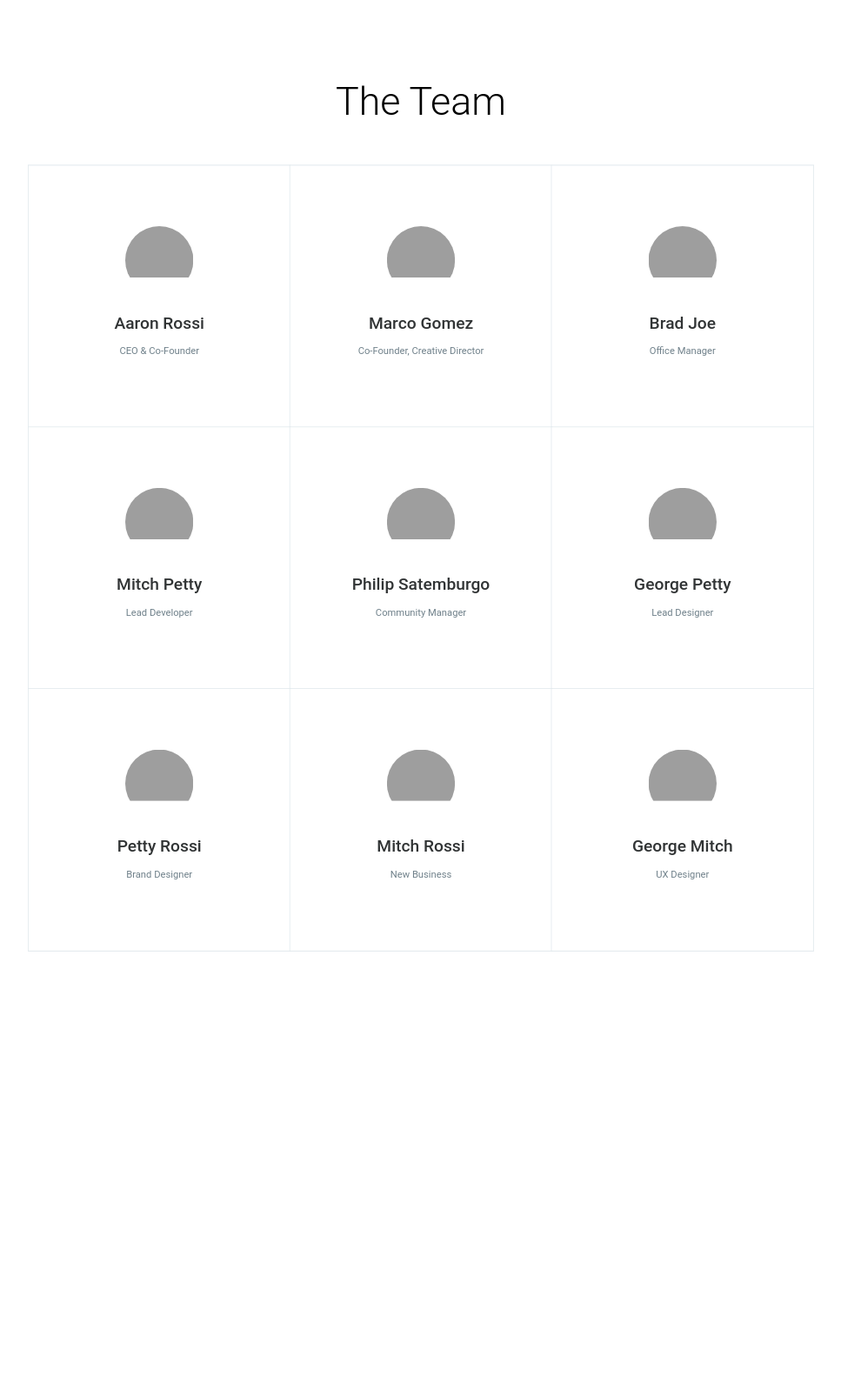
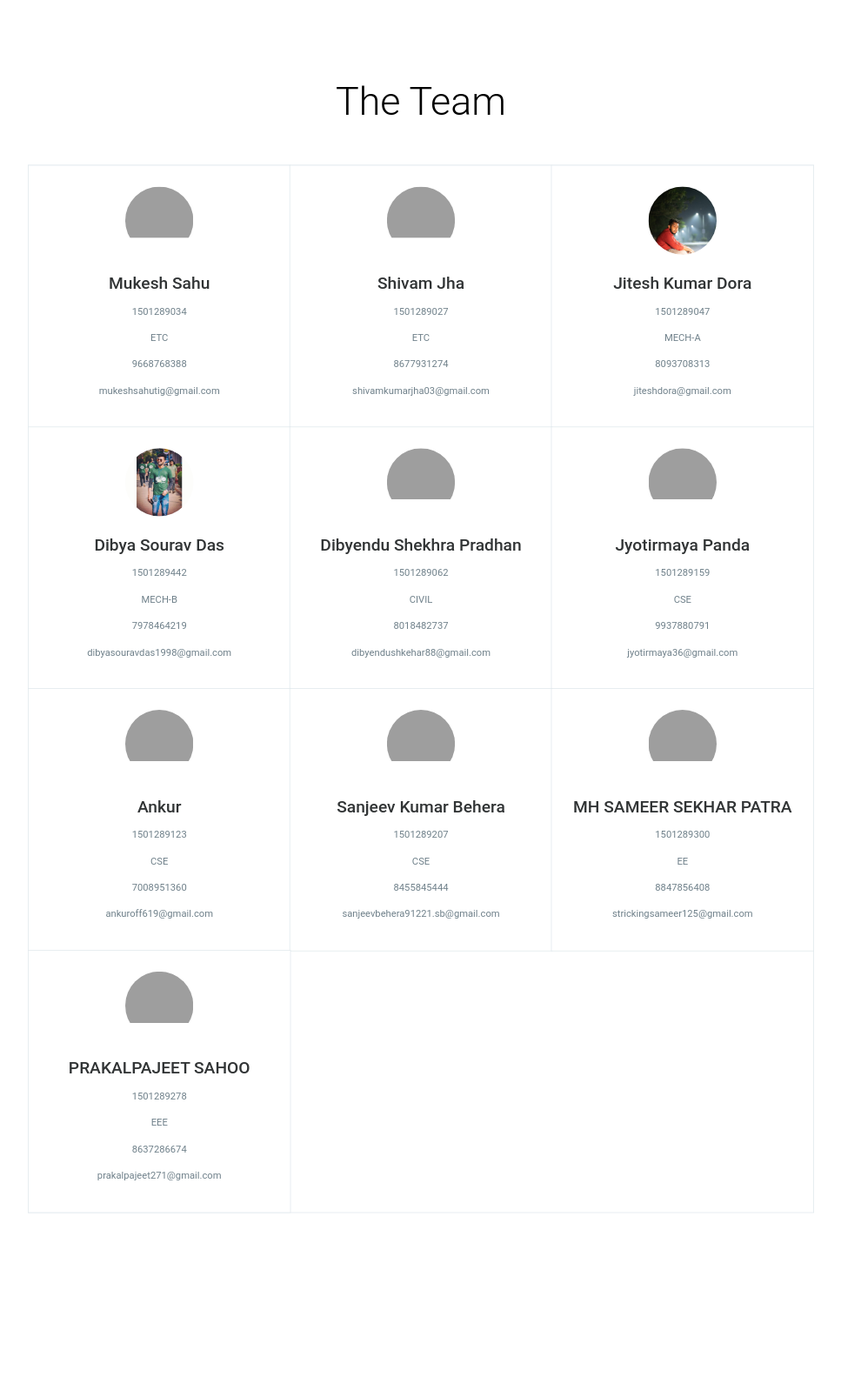
Before and after one commit to pseudo-sm/Udayan2k19, a Django app: a page that uses Udayan/templates/core.html in a window 1280 px wide. Shown: the top 1606 px of the page at 87% size, without its empty margins (156-1123 px from the left). Before the commit the page ends 1094 px from the top, so only its background shows below. Run offline with Django 3.2, Linux system fonts and the light colour scheme; grey boxes are pictures that could not be loaded.

Commit message:
Added Committee org

```diff
--- a/Udayan/templates/core.html
+++ b/Udayan/templates/core.html
@@ -206,8 +206,11 @@
     <div class="at-column">
       <div class="at-user">
         <div class="at-user__avatar"><img src="https://s3.amazonaws.com/uifaces/faces/twitter/adhamdannaway/128.jpg"/></div>
-        <div class="at-user__name">Aaron Rossi</div>
-        <div class="at-user__title">CEO &amp; Co-Founder</div>
+        <div class="at-user__name">Mukesh Sahu</div>
+        <div class="at-user__title">1501289034</div>
+        <div class="at-user__title">ETC</div>
+        <div class="at-user__title">9668768388</div>
+        <div class="at-user__title">mukeshsahutig@gmail.com</div>
         <ul class="at-social">
           <li class="at-social__item"><a href="">
               <svg viewBox="0 0 24 24" width="18" height="18" xmlns="http://www.w3.org/2000/svg">
@@ -226,9 +229,12 @@
     </div>
     <div class="at-column">
       <div class="at-user">
-        <div class="at-user__avatar"><img src="https://s3.amazonaws.com/uifaces/faces/twitter/rem/128.jpg"/></div>
-        <div class="at-user__name">Marco Gomez</div>
-        <div class="at-user__title">Co-Founder, Creative Director</div>
+        <div class="at-user__avatar"><img src="https://s3.amazonaws.com/uifaces/faces/twitter/adhamdannaway/128.jpg"/></div>
+        <div class="at-user__name">Shivam  Jha</div>
+        <div class="at-user__title">1501289027</div>
+        <div class="at-user__title">ETC</div>
+        <div class="at-user__title">8677931274</div>
+        <div class="at-user__title">shivamkumarjha03@gmail.com</div>
         <ul class="at-social">
           <li class="at-social__item"><a href="">
               <svg viewBox="0 0 24 24" width="18" height="18" xmlns="http://www.w3.org/2000/svg">
@@ -247,9 +253,12 @@
     </div>
     <div class="at-column">
       <div class="at-user">
-        <div class="at-user__avatar"><img src="https://s3.amazonaws.com/uifaces/faces/twitter/boheme/128.jpg"/></div>
-        <div class="at-user__name">Brad Joe</div>
-        <div class="at-user__title">Office Manager</div>
+        <div class="at-user__avatar"><img src="../static/Assets/Images/Committee/Jitesh Kumar Dora.jpg"/></div>
+        <div class="at-user__name">Jitesh Kumar Dora</div>
+        <div class="at-user__title">1501289047</div>
+        <div class="at-user__title">MECH-A</div>
+        <div class="at-user__title">8093708313</div>
+        <div class="at-user__title">jiteshdora@gmail.com</div>
         <ul class="at-social">
           <li class="at-social__item"><a href="">
               <svg viewBox="0 0 24 24" width="18" height="18" xmlns="http://www.w3.org/2000/svg">
@@ -268,9 +277,12 @@
     </div>
     <div class="at-column">
       <div class="at-user">
-        <div class="at-user__avatar"><img src="https://s3.amazonaws.com/uifaces/faces/twitter/ok/128.jpg"/></div>
-        <div class="at-user__name">Mitch Petty</div>
-        <div class="at-user__title">Lead Developer</div>
+        <div class="at-user__avatar"><img src="../static/Assets/Images/Committee/Dibyasourav Das.jpg"/></div>
+        <div class="at-user__name">Dibya Sourav Das</div>
+        <div class="at-user__title">1501289442</div>
+        <div class="at-user__title">MECH-B</div>
+        <div class="at-user__title">7978464219</div>
+        <div class="at-user__title">dibyasouravdas1998@gmail.com</div>
         <ul class="at-social">
           <li class="at-social__item"><a href="">
               <svg viewBox="0 0 24 24" width="18" height="18" xmlns="http://www.w3.org/2000/svg">
@@ -289,9 +301,12 @@
     </div>
     <div class="at-column">
       <div class="at-user">
-        <div class="at-user__avatar"><img src="https://s3.amazonaws.com/uifaces/faces/twitter/jsa/128.jpg"/></div>
-        <div class="at-user__name">Philip Satemburgo</div>
-        <div class="at-user__title">Community Manager</div>
+        <div class="at-user__avatar"><img src="https://s3.amazonaws.com/uifaces/faces/twitter/adhamdannaway/128.jpg"/></div>
+        <div class="at-user__name">Dibyendu Shekhra Pradhan</div>
+        <div class="at-user__title">1501289062</div>
+        <div class="at-user__title">CIVIL</div>
+        <div class="at-user__title">8018482737</div>
+        <div class="at-user__title">dibyendushkehar88@gmail.com</div>
         <ul class="at-social">
           <li class="at-social__item"><a href="">
               <svg viewBox="0 0 24 24" width="18" height="18" xmlns="http://www.w3.org/2000/svg">
@@ -308,11 +323,15 @@
         </ul>
       </div>
     </div>
+
     <div class="at-column">
       <div class="at-user">
-        <div class="at-user__avatar"><img src="https://s3.amazonaws.com/uifaces/faces/twitter/marcogomes/128.jpg"/></div>
-        <div class="at-user__name">George Petty</div>
-        <div class="at-user__title">Lead Designer</div>
+        <div class="at-user__avatar"><img src="https://s3.amazonaws.com/uifaces/faces/twitter/adhamdannaway/128.jpg"/></div>
+        <div class="at-user__name">Jyotirmaya Panda</div>
+        <div class="at-user__title">1501289159</div>
+        <div class="at-user__title">CSE</div>
+        <div class="at-user__title">9937880791</div>
+        <div class="at-user__title">jyotirmaya36@gmail.com</div>
         <ul class="at-social">
           <li class="at-social__item"><a href="">
               <svg viewBox="0 0 24 24" width="18" height="18" xmlns="http://www.w3.org/2000/svg">
@@ -329,11 +348,15 @@
         </ul>
       </div>
     </div>
-    <div class="at-column">
+
+      <div class="at-column">
       <div class="at-user">
-        <div class="at-user__avatar"><img src="https://s3.amazonaws.com/uifaces/faces/twitter/dancounsell/128.jpg"/></div>
-        <div class="at-user__name">Petty Rossi</div>
-        <div class="at-user__title">Brand Designer</div>
+        <div class="at-user__avatar"><img src="https://s3.amazonaws.com/uifaces/faces/twitter/adhamdannaway/128.jpg"/></div>
+        <div class="at-user__name">Ankur</div>
+        <div class="at-user__title">1501289123</div>
+        <div class="at-user__title">CSE</div>
+        <div class="at-user__title">7008951360</div>
+        <div class="at-user__title">ankuroff619@gmail.com</div>
         <ul class="at-social">
           <li class="at-social__item"><a href="">
               <svg viewBox="0 0 24 24" width="18" height="18" xmlns="http://www.w3.org/2000/svg">
@@ -350,11 +373,15 @@
         </ul>
       </div>
     </div>
-    <div class="at-column">
+
+      <div class="at-column">
       <div class="at-user">
-        <div class="at-user__avatar"><img src="https://s3.amazonaws.com/uifaces/faces/twitter/kolage/128.jpg"/></div>
-        <div class="at-user__name">Mitch Rossi</div>
-        <div class="at-user__title">New Business</div>
+        <div class="at-user__avatar"><img src="https://s3.amazonaws.com/uifaces/faces/twitter/adhamdannaway/128.jpg"/></div>
+        <div class="at-user__name">Sanjeev Kumar Behera</div>
+        <div class="at-user__title">1501289207</div>
+        <div class="at-user__title">CSE</div>
+        <div class="at-user__title">8455845444</div>
+        <div class="at-user__title">sanjeevbehera91221.sb@gmail.com</div>
         <ul class="at-social">
           <li class="at-social__item"><a href="">
               <svg viewBox="0 0 24 24" width="18" height="18" xmlns="http://www.w3.org/2000/svg">
@@ -371,11 +398,15 @@
         </ul>
       </div>
     </div>
-    <div class="at-column">
+
+   <div class="at-column">
       <div class="at-user">
-        <div class="at-user__avatar"><img src="https://s3.amazonaws.com/uifaces/faces/twitter/tonychester/128.jpg"/></div>
-        <div class="at-user__name">George Mitch</div>
-        <div class="at-user__title">UX Designer</div>
+        <div class="at-user__avatar"><img src="https://s3.amazonaws.com/uifaces/faces/twitter/adhamdannaway/128.jpg"/></div>
+        <div class="at-user__name">MH SAMEER SEKHAR PATRA</div>
+        <div class="at-user__title">1501289300</div>
+        <div class="at-user__title">EE</div>
+        <div class="at-user__title">8847856408</div>
+        <div class="at-user__title">strickingsameer125@gmail.com</div>
         <ul class="at-social">
           <li class="at-social__item"><a href="">
               <svg viewBox="0 0 24 24" width="18" height="18" xmlns="http://www.w3.org/2000/svg">
@@ -392,6 +423,32 @@
         </ul>
       </div>
     </div>
+
+      <div class="at-column">
+      <div class="at-user">
+        <div class="at-user__avatar"><img src="../static/Assets/Images/Committee/Prakalpajeet.jpg"/></div>
+        <div class="at-user__name">PRAKALPAJEET SAHOO</div>
+        <div class="at-user__title">1501289278</div>
+        <div class="at-user__title">EEE</div>
+        <div class="at-user__title">8637286674</div>
+        <div class="at-user__title">prakalpajeet271@gmail.com</div>
+        <ul class="at-social">
+          <li class="at-social__item"><a href="">
+              <svg viewBox="0 0 24 24" width="18" height="18" xmlns="http://www.w3.org/2000/svg">
+                <path d="M14 9h3l-.375 3H14v9h-3.89v-9H8V9h2.11V6.984c0-1.312.327-2.304.984-2.976C11.75 3.336 12.844 3 14.375 3H17v3h-1.594c-.594 0-.976.094-1.148.281-.172.188-.258.5-.258.938V9z" fill-rule="evenodd"></path>
+              </svg></a></li>
+          <li class="at-social__item"><a href="">
+              <svg viewBox="0 0 24 24" width="18" height="18" xmlns="http://www.w3.org/2000/svg">
+                <path d="M20.875 7.5v.563c0 3.28-1.18 6.257-3.54 8.93C14.978 19.663 11.845 21 7.938 21c-2.5 0-4.812-.687-6.937-2.063.5.063.86.094 1.078.094 2.094 0 3.969-.656 5.625-1.968a4.563 4.563 0 0 1-2.625-.915 4.294 4.294 0 0 1-1.594-2.226c.375.062.657.094.844.094.313 0 .719-.063 1.219-.188-1.031-.219-1.899-.742-2.602-1.57a4.32 4.32 0 0 1-1.054-2.883c.687.328 1.375.516 2.062.516C2.61 9.016 1.938 7.75 1.938 6.094c0-.782.203-1.531.609-2.25 2.406 2.969 5.515 4.547 9.328 4.734-.063-.219-.094-.562-.094-1.031 0-1.281.438-2.36 1.313-3.234C13.969 3.437 15.047 3 16.328 3s2.375.484 3.281 1.453c.938-.156 1.907-.531 2.907-1.125-.313 1.094-.985 1.938-2.016 2.531.969-.093 1.844-.328 2.625-.703-.563.875-1.312 1.656-2.25 2.344z" fill-rule="evenodd"></path>
+              </svg></a></li>
+          <li class="at-social__item"><a href="">
+              <svg viewBox="0 0 24 24" width="18" height="18" xmlns="http://www.w3.org/2000/svg">
+                <path d="M19.547 3c.406 0 .75.133 1.031.398.281.266.422.602.422 1.008v15.047c0 .406-.14.766-.422 1.078a1.335 1.335 0 0 1-1.031.469h-15c-.406 0-.766-.156-1.078-.469C3.156 20.22 3 19.86 3 19.453V4.406c0-.406.148-.742.445-1.008C3.742 3.133 4.11 3 4.547 3h15zM8.578 18V9.984H6V18h2.578zM7.36 8.766c.407 0 .743-.133 1.008-.399a1.31 1.31 0 0 0 .399-.96c0-.407-.125-.743-.375-1.009C8.14 6.133 7.813 6 7.406 6c-.406 0-.742.133-1.008.398C6.133 6.664 6 7 6 7.406c0 .375.125.696.375.961.25.266.578.399.984.399zM18 18v-4.688c0-1.156-.273-2.03-.82-2.624-.547-.594-1.258-.891-2.133-.891-.938 0-1.719.437-2.344 1.312V9.984h-2.578V18h2.578v-4.547c0-.312.031-.531.094-.656.25-.625.687-.938 1.312-.938.875 0 1.313.578 1.313 1.735V18H18z" fill-rule="evenodd"></path>
+              </svg></a></li>
+        </ul>
+      </div>
+    </div>
+
   </div>
 </div>
 </body>
```
